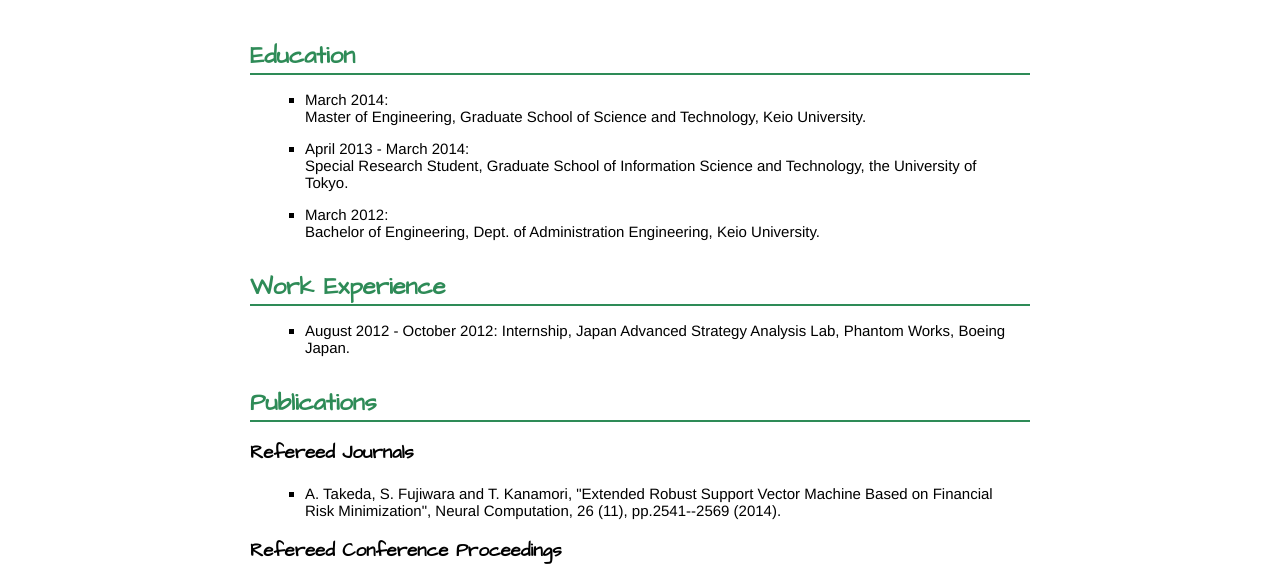
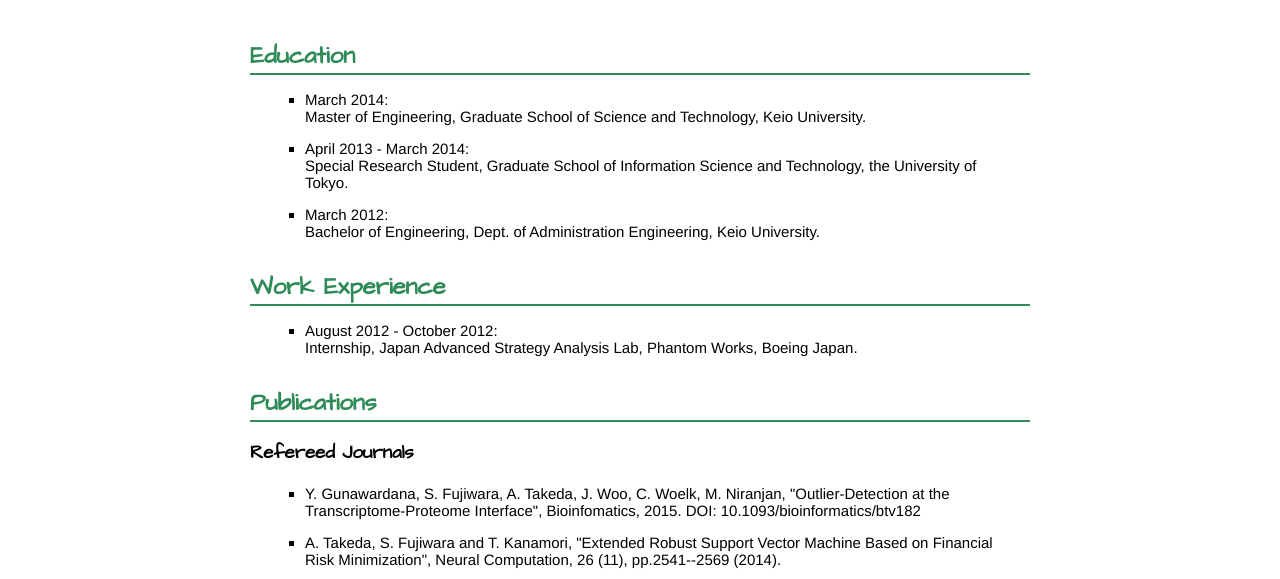
Before and after one commit to sfujiwara/sfujiwara.github.io, a plain HTML site: page index.html in a window 1280 px wide. Shown: the part 191-770 px from the top of the page. Drawn offline with Linux system fonts and the light colour scheme.

Commit message:
Added refereed journals

```diff
--- a/index.html
+++ b/index.html
@@ -42,11 +42,12 @@
     </ul>
     <h2>Work Experience</h2>
     <ul>
-      <li>August 2012 - October 2012: Internship, Japan Advanced Strategy Analysis Lab, Phantom Works, Boeing Japan.</li>
+      <li>August 2012 - October 2012:<br>Internship, Japan Advanced Strategy Analysis Lab, Phantom Works, Boeing Japan.</li>
     </ul>
     <h2>Publications</h2>
     <h3>Refereed Journals</h3>
     <ul>
+      <li>Y. Gunawardana, S. Fujiwara, A. Takeda, J. Woo, C. Woelk, M. Niranjan, "Outlier-Detection at the Transcriptome-Proteome Interface", Bioinfomatics, 2015. DOI: 10.1093/bioinformatics/btv182</li>
       <li>A. Takeda, S. Fujiwara and T. Kanamori, "Extended Robust Support Vector Machine Based on Financial Risk Minimization", Neural Computation, 26 (11), pp.2541--2569 (2014).</li>
     </ul>
     <h3>Refereed Conference Proceedings</h3>
```
